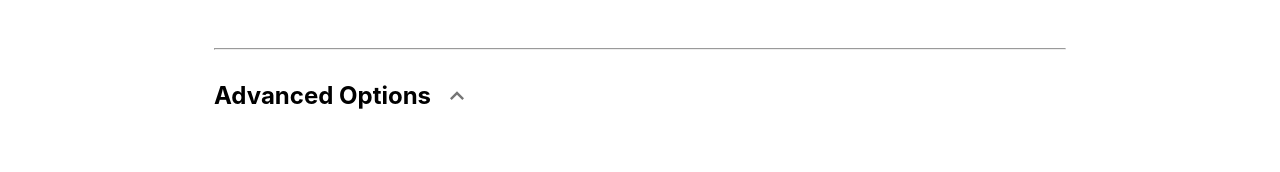
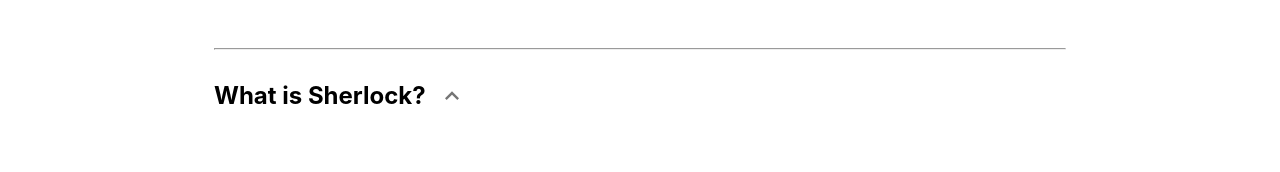
Before and after one commit to hirusha-adi/Stalker, a React (Create React App) app in the folder stalker/: page /sherlock in a window 1280 px wide. Shown: the part 598-770 px from the top of the page. Built offline with nearby package versions, Linux system fonts and the light colour scheme.

Commit message:
update title

```diff
--- a/stalker/src/components/accountCheck/introInfomation.js
+++ b/stalker/src/components/accountCheck/introInfomation.js
@@ -45,7 +45,7 @@
   return (
     <CollapsibleSection
       headerSize={2}
-      title="Advanced Options"
+      title="What is Sherlock?"
       isCollapsed={false}
     >
       <br></br>
```
